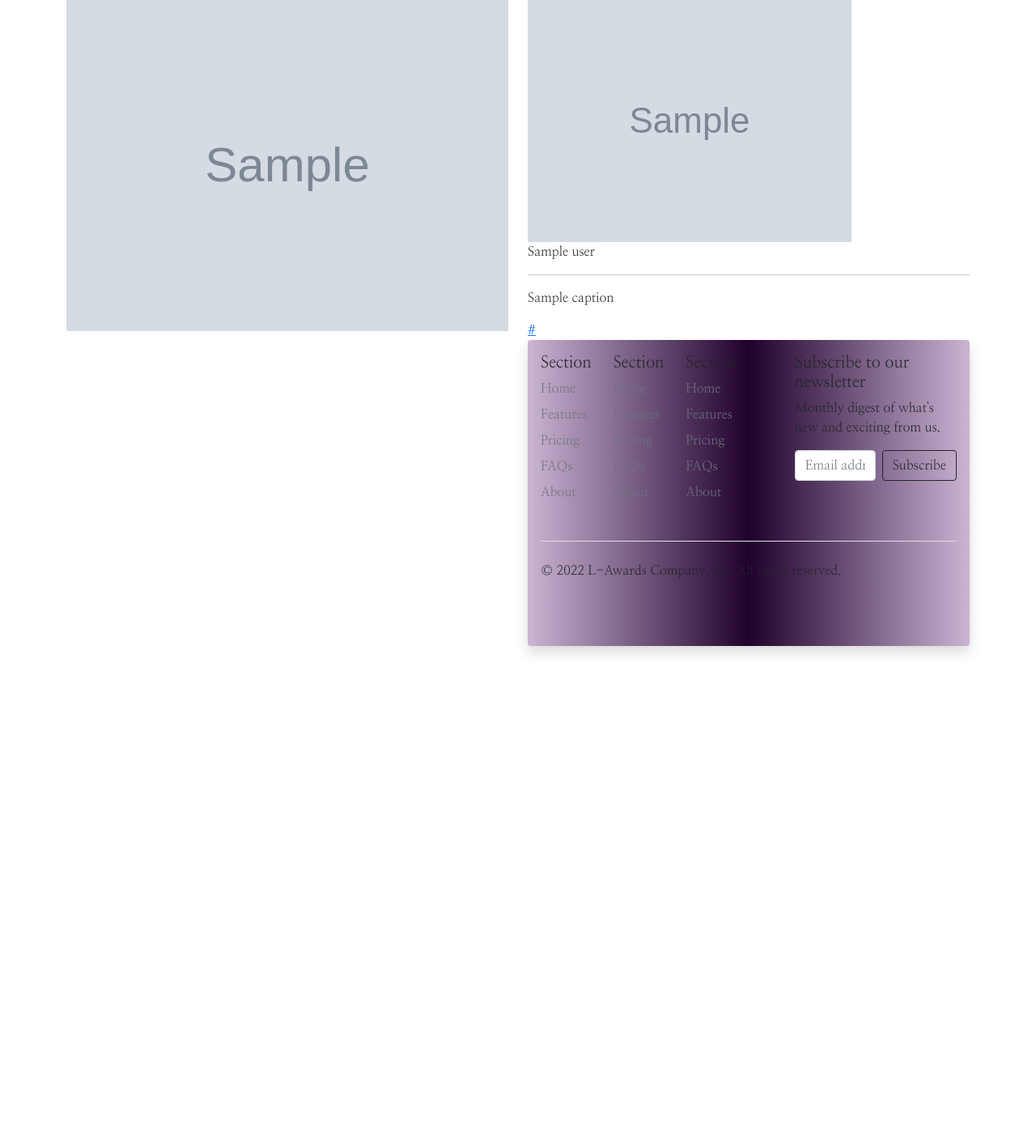
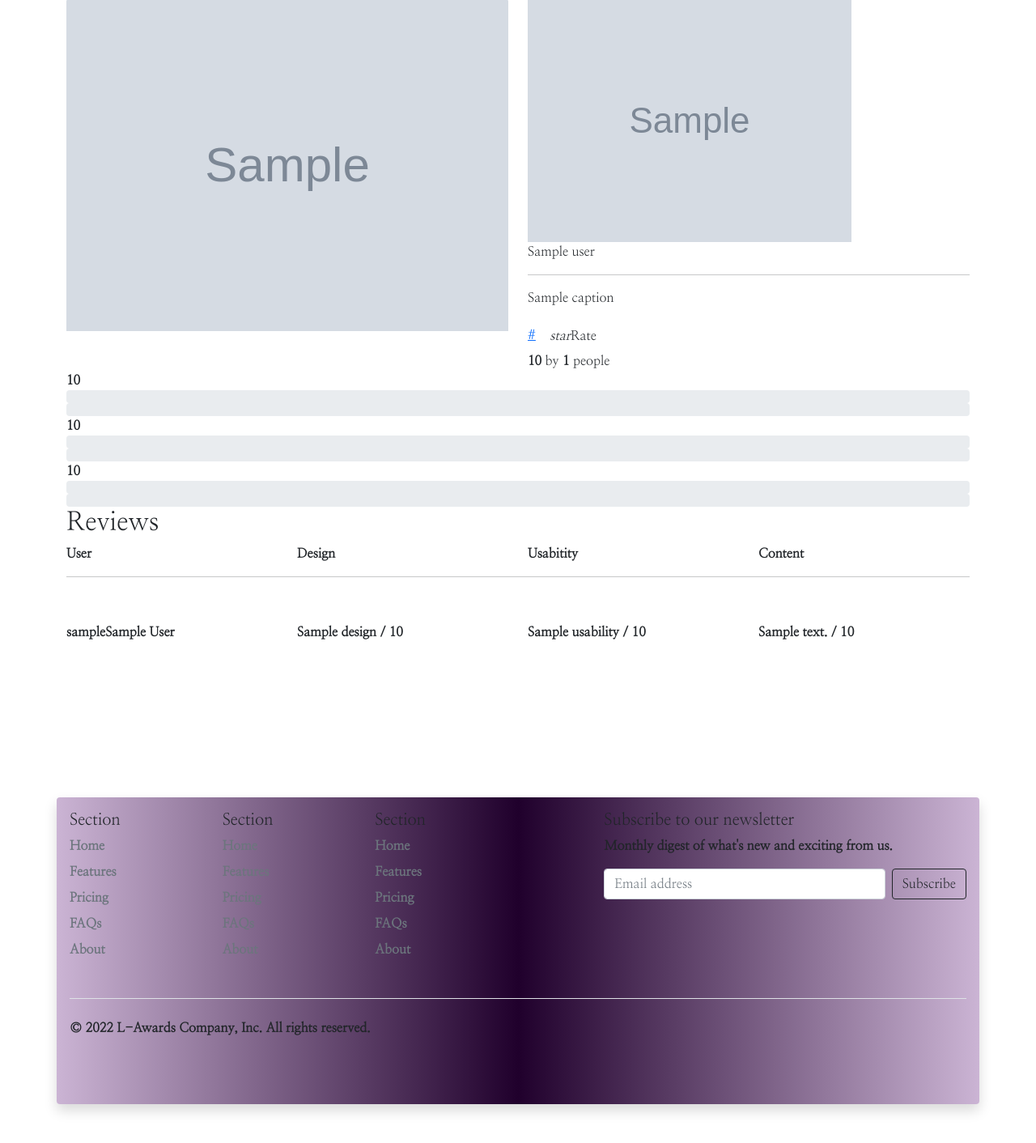
Before and after one commit to Liz-Adhiambo/awwards, a Django app: template users/templates/view_project.html in a window 1280 px wide. Shown: the part 195-1607 px from the top of the page at 81% size. Before the commit the page ends 1004 px from the top, so only its background shows below. Run offline with Django 3.2, Linux system fonts and the light colour scheme; the template is opened without the code that fills it: most values are stand-ins (such as "Sample title", 1, 10 or a date in 2020); grey boxes marked "Sample" are stand-in pictures; some libraries are stand-ins or nearby versions; some web fonts are replaced.

Commit message:
Added user ratings to the view project template

```diff
--- a/users/templates/view_project.html
+++ b/users/templates/view_project.html
@@ -23,7 +23,130 @@
 
         <p class="post_caption">{{project.caption}}</p>
         <a href={{ project.Project_url }}>{{ project.project_url }}</a>
+        <a href="{% url 'rate-project' project.id %}" class="waves-effect waves-light btn"><i class="material-icons left">star</i>Rate</a>
+        <div class='circle'>
+          <b>{{ reviews_avg.design__avg }}</b> by <b>{{ reviews_count }}</b> people
 
+        </div>
       </div>
+    </div>
+  </div>
+</div>
+
+
+
+<div class='container'>
+  <div class="row">
+    <div class="col">
+      <div class=" circular">
+        <div class="inner"></div>
+        <div class="number"><b>{{ reviews_avg.design__avg }}</div>
+
+        <div class="circle">
+           <div class="bar left">
+              <div class="progress"></div>
+           </div>
+           <div class="bar right">
+              <div class="progress"></div>
+           </div>
+         </div>
+      </div>
+    </div>
+  </div>
+</div>
+
+<div class='container'>
+  <div class="row">
+    <div class="col">
+      <div class=" circular">
+        <div class="inner"></div>
+        <div class="number"><b>{{ ureviews_avg.usability__avg }}</div>
+
+        <div class="circle">
+           <div class="bar left">
+              <div class="progress"></div>
+           </div>
+           <div class="bar right">
+              <div class="progress"></div>
+           </div>
+         </div>
+      </div>
+    </div>
+  </div>
+</div>
+
+<div class='container'>
+  <div class="row">
+    <div class="col">
+      <div class=" circular">
+        <div class="inner"></div>
+        <div class="number"><b>{{ creviews_avg.content__avg }}</div>
+
+        <div class="circle">
+           <div class="bar left">
+              <div class="progress"></div>
+           </div>
+           <div class="bar right">
+              <div class="progress"></div>
+           </div>
+         </div>
+      </div>
+    </div>
+  </div>
+</div>
+
+
+
+
+
+
+
+
+
+
+
+<div class="container">
+  <h4>Reviews</h4>
+  <div class="row">
+    <div class="col">User</div>
+    <div class="col">Design</div>
+    <div class="col">Usabitity</div>
+    <div class="col">Content</div>
+  </div>
+  <hr>
+
+  {% for review in reviews %}
+    <p class="collection-item avatar">
+
+    {% if review.user.profile.picture %}
+      <img src="{{ review.user.profile.profileimg.url }}" alt="" class="circle">
+    {% else %}
+      <img src="" alt="" >
+    {% endif %}
+
+
+    <div class="row">
+      <div class="col"><b>{{review.user.username}}{{ review.user.first_name }} {{ review.user.last_name }}</b></div>
+      <div class="col">{{ review.design }} / 10</div>
+      <div class="col">{{ review.usability }} / 10</div>
+      <div class="col">{{ review.content }} / 10</div>
+    </div>
+
+  {% endfor %}
+
+</div>
+
+
+
+<br>
+<br>
+<br>
+<br>
+
+<br>
+<br>
+<br>
+<br>
+
 
 {% endblock%}
```
